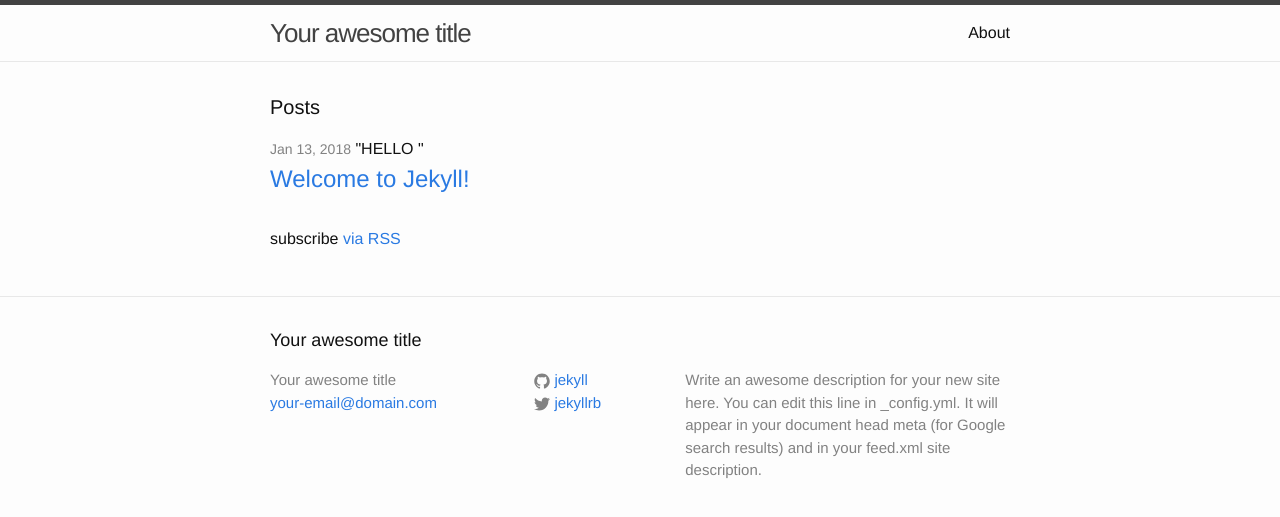
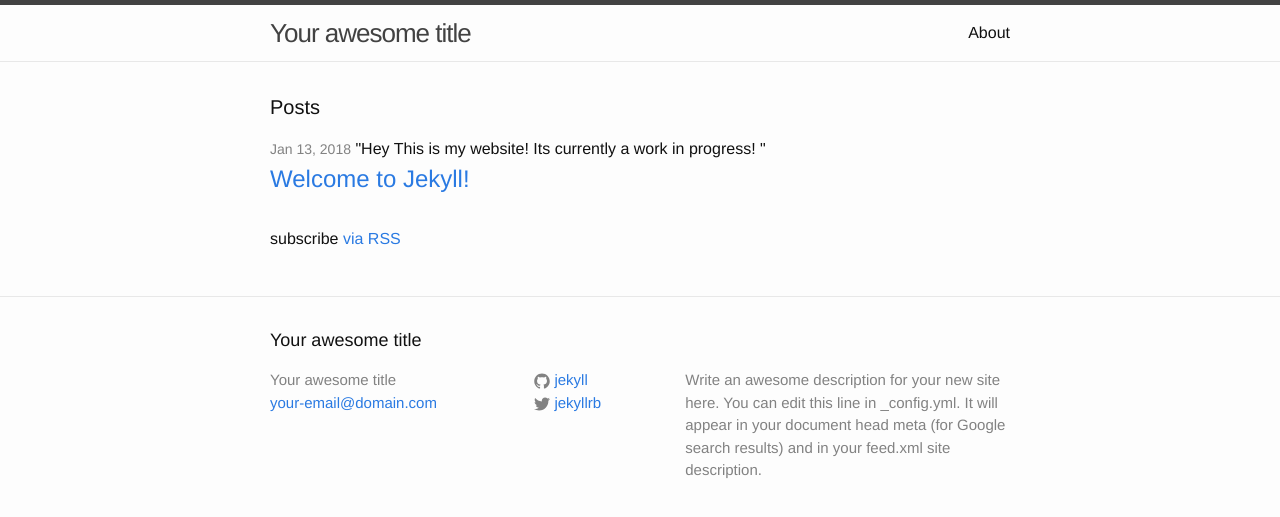
Before and after one commit to Colhodm/Colhodm.github.io, a Jekyll site: the page built from index.html, in a window 1280 px wide. Shown: the top 517 px of the page. Built offline with Jekyll 4.4.1, drawn with Linux system fonts in a browser that asks for light colours.

Commit message:
Update index.html

```diff
--- a/index.html
+++ b/index.html
@@ -10,7 +10,7 @@ layout: default
     {% for post in site.posts %}
       <li>
         <span class="post-meta">{{ post.date | date: "%b %-d, %Y" }}</span>
-        <body> "HELLO "</body>
+        <body> "Hey This is my website! Its currently a work in progress! "</body>
         <h2>
           <a class="post-link" href="{{ post.url | prepend: site.baseurl }}">{{ post.title }}</a>
         </h2>
```
